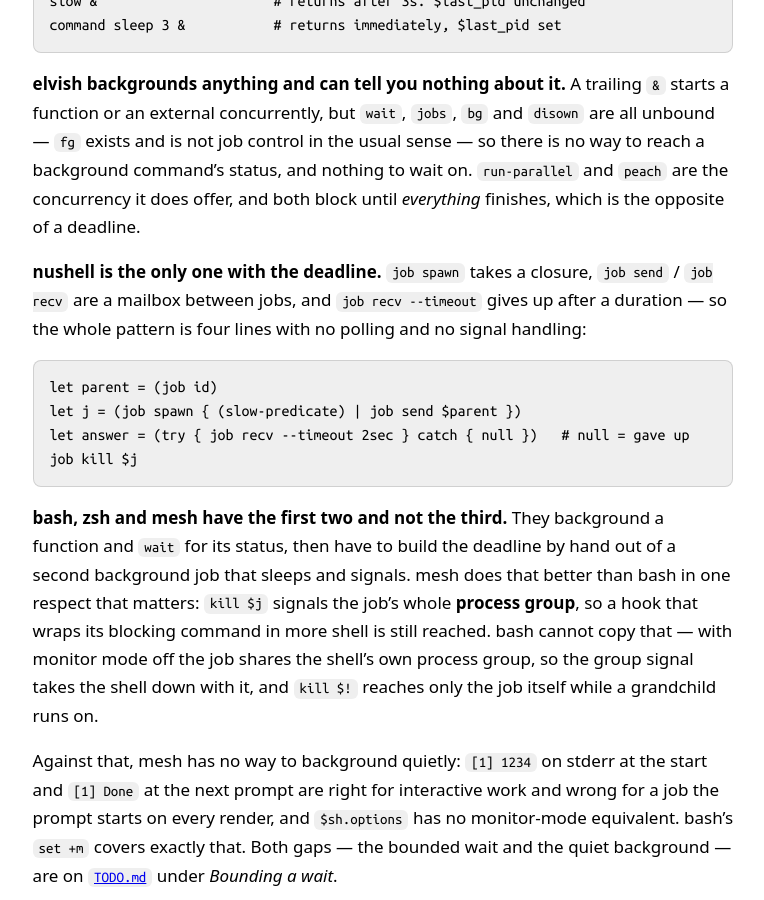
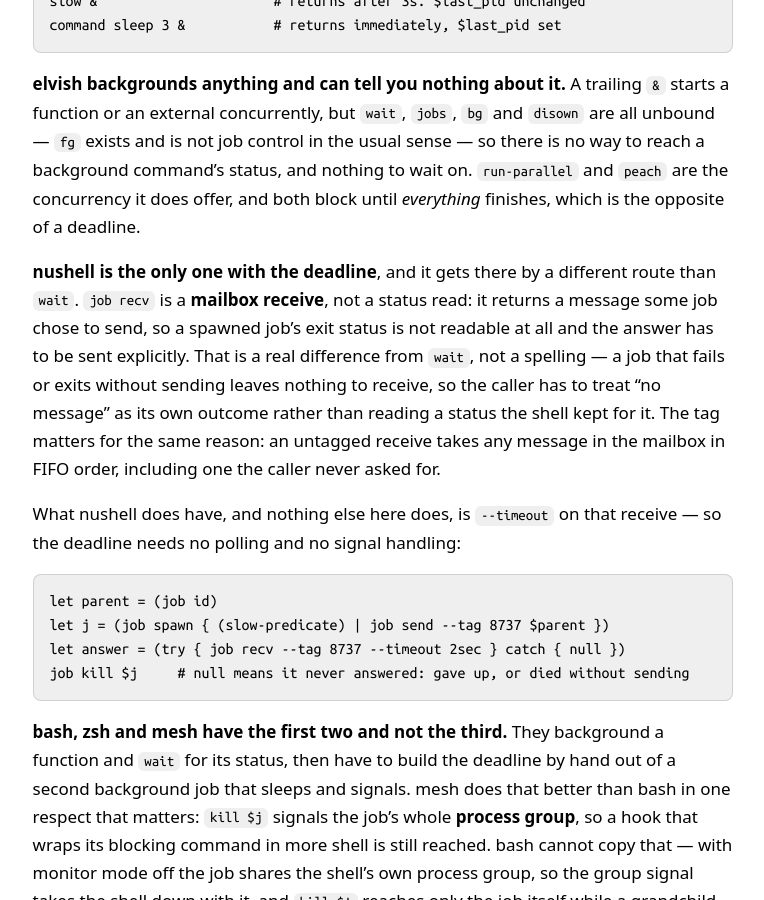
Before and after one commit to mikelward/mesh, a Jekyll site: the page built from docs/COMPARISON.md, in a window 1280 px wide and 900 px high, scrolled down 17880 px. Shown: the whole window, without its empty margins (257-1021 px from the left). Built offline with Jekyll 4.4.1, drawn with Linux system fonts in a browser that asks for light colours; our own code applies the rules of GitHub Pages for plain Markdown files; some of the changed text lies outside the part shown.

Commit message:
Correct the nushell row: job recv is a mailbox, not a status read
Codex was right that the At a glance row overstated nushell. `job recv`
returns a message some job chose to send, so a spawned job's exit status is
not readable at all and the answer has to be sent explicitly -- a job that
dies without sending leaves nothing to receive, where bash, zsh and mesh
`wait` report a status the shell kept. The row now says "sent, not read",
and the Job control section says why that is a difference in kind rather
than in spelling.

The example gains the --tag on both halves, for the same reason: an
untagged receive takes any message in the mailbox in FIFO order, including
one the caller never asked for.

````diff
--- a/docs/COMPARISON.md
+++ b/docs/COMPARISON.md
@@ -652,7 +652,7 @@ sit in, which for mesh is the point rather than a bonus — see
 | Named hook events | none | 7 | 5 kinds | 7 | 3 | 5 |
 | Registering a hook | reassign a var | `add-zsh-hook` (autoload) | `--on-…` flag | `on` / `$sh.<event>` | append to a list | `$env.config.hooks` |
 | Backgrounds a *function* | yes | yes | **no** (externals only) | yes | yes | yes (`job spawn`) |
-| Reads a background job's status | `wait` | `wait` | **no** | `wait` | **no** | `job recv` |
+| Reads a background job's status | `wait` | `wait` | **no** | `wait` | **no** | **sent, not read** |
 | Waiting with a deadline | no | no | no | **no** | no | `job recv --timeout` |
 
 The comparison that flatters mesh is against a **bare** zsh, and it is stark.
@@ -700,16 +700,24 @@ starts a function or an external concurrently, but `wait`, `jobs`, `bg` and
 on. `run-parallel` and `peach` are the concurrency it does offer, and both block
 until *everything* finishes, which is the opposite of a deadline.
 
-**nushell is the only one with the deadline.** `job spawn` takes a closure,
-`job send` / `job recv` are a mailbox between jobs, and `job recv --timeout`
-gives up after a duration — so the whole pattern is four lines with no polling
-and no signal handling:
+**nushell is the only one with the deadline**, and it gets there by a different
+route than `wait`. `job recv` is a **mailbox receive**, not a status read: it
+returns a message some job chose to send, so a spawned job's exit status is not
+readable at all and the answer has to be sent explicitly. That is a real
+difference from `wait`, not a spelling — a job that fails or exits without
+sending leaves nothing to receive, so the caller has to treat "no message" as
+its own outcome rather than reading a status the shell kept for it. The tag
+matters for the same reason: an untagged receive takes any message in the
+mailbox in FIFO order, including one the caller never asked for.
+
+What nushell does have, and nothing else here does, is `--timeout` on that
+receive — so the deadline needs no polling and no signal handling:
 
 ```nu
 let parent = (job id)
-let j = (job spawn { (slow-predicate) | job send $parent })
-let answer = (try { job recv --timeout 2sec } catch { null })   # null = gave up
-job kill $j
+let j = (job spawn { (slow-predicate) | job send --tag 8737 $parent })
+let answer = (try { job recv --tag 8737 --timeout 2sec } catch { null })
+job kill $j     # null means it never answered: gave up, or died without sending
 ```
 
 **bash, zsh and mesh have the first two and not the third.** They background a
````
